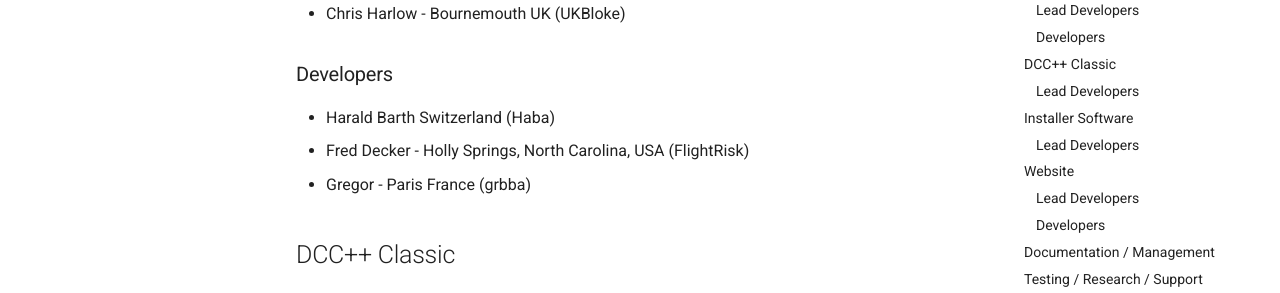
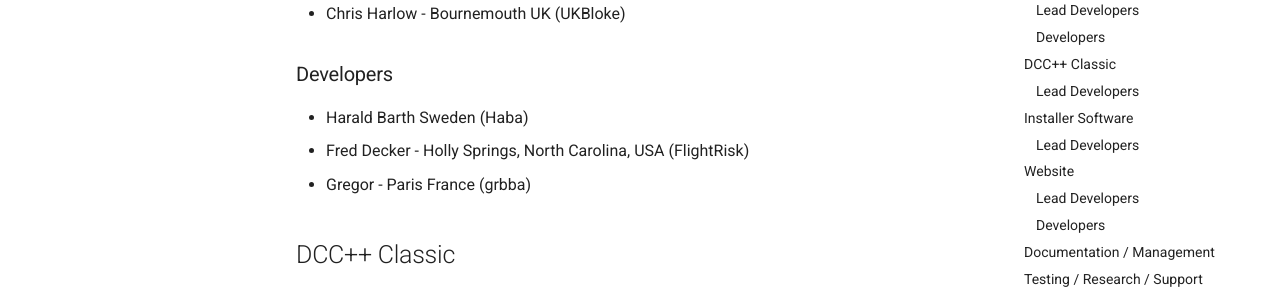
Before and after one commit to DCC-EX/website, an MkDocs documentation site: the page built from docs/about/about-us.md, in a window 1280 px wide and 900 px high, scrolled down 752 px. Shown: the part 152-445 px from the top of the window. Built offline with MkDocs 1.6.1 and Material for MkDocs 9.7.7, drawn with Linux system fonts in a browser that asks for light colours; comment, search, counter and statistics services are not loaded.

Commit message:
Change country for Haba to Sweden

```diff
--- a/docs/about/about-us.md
+++ b/docs/about/about-us.md
@@ -27,7 +27,7 @@ _Names below in parenthesis are screen names on Trainboard and Discord_
 
 ### Developers
 
-* Harald Barth Switzerland (Haba)
+* Harald Barth Sweden (Haba)
 * Fred Decker - Holly Springs, North Carolina, USA (FlightRisk)
 * Gregor - Paris France (grbba)
 
```
